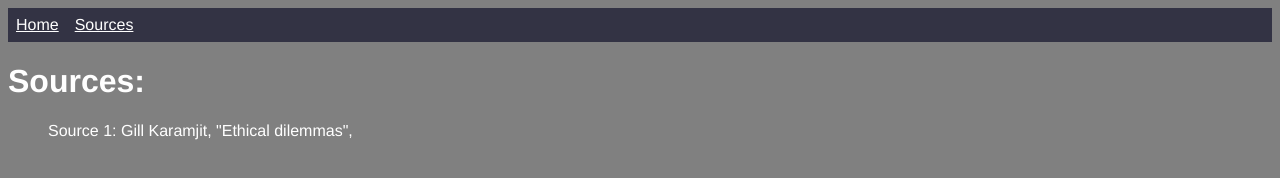
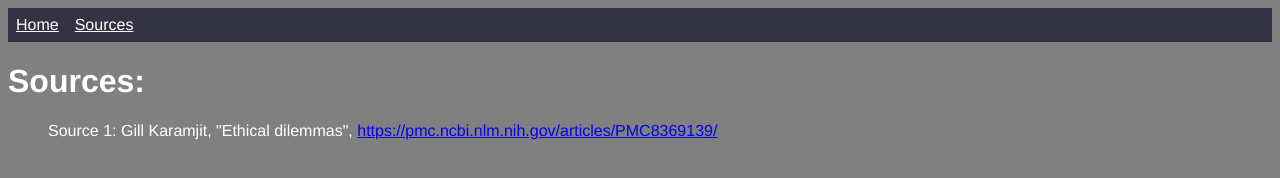
Before and after one commit to lsimpson-pvcc/lsimpson-pvcc.github.io, a plain HTML site: page ProjectSources.html in a window 1280 px wide. Drawn offline with Linux system fonts and the light colour scheme.

Commit message:
Update ProjectSources.html

```diff
--- a/ProjectSources.html
+++ b/ProjectSources.html
@@ -22,7 +22,7 @@
 
       <h1>Sources:</h1>
         <ul>
-          <p>Source 1: Gill Karamjit, "Ethical dilemmas", <a href = "https://pmc.ncbi.nlm.nih.gov/articles/PMC8369139/"></a></p>
+          <p>Source 1: Gill Karamjit, "Ethical dilemmas", <a href = "https://pmc.ncbi.nlm.nih.gov/articles/PMC8369139/">https://pmc.ncbi.nlm.nih.gov/articles/PMC8369139/</a></p>
 
 
         </ul>
```
